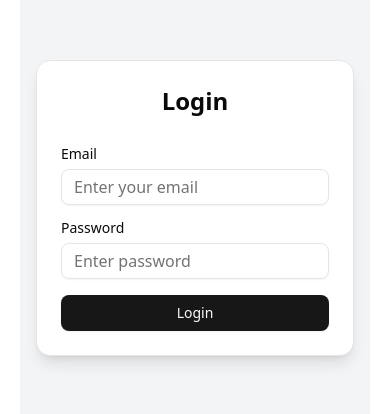
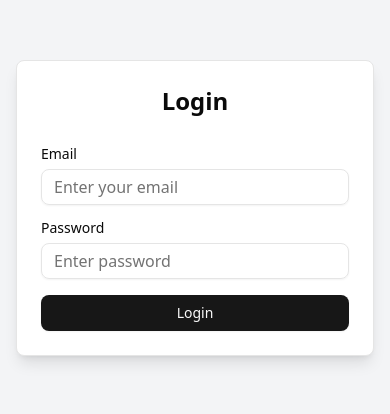
Before and after one commit to Nasif28/Multibrand, a React (Vite) app: page /login in a window 390 px wide. Shown: the part 214-628 px from the top of the page. Built offline with nearby package versions, Linux system fonts and the light colour scheme.

Commit message:
add _redirects file; update App component structure and Card styling; adjust Dashboard layout for improved spacing

```diff
--- a/src/App.jsx
+++ b/src/App.jsx
@@ -7,7 +7,7 @@ import Users from "./pages/Users";
 
 const App = () => {
   return (
-    <div className="myContainer">
+    <div >
       <Routes>
         <Route path="/" element={<Navigate to="/login" />} />
         <Route path="/login" element={<Login />} />
--- a/src/components/ui/card.jsx
+++ b/src/components/ui/card.jsx
@@ -10,7 +10,7 @@ function Card({
     (<div
       data-slot="card"
       className={cn(
-        "bg-card text-card-foreground flex flex-col gap-6 rounded-xl border py-6 shadow-sm",
+        "bg-card text-card-foreground flex flex-col gap-6 rounded-md border py-6 shadow-sm",
         className
       )}
       {...props} />)
--- a/src/pages/Dashboard.jsx
+++ b/src/pages/Dashboard.jsx
@@ -6,7 +6,7 @@ import React from "react";
 
 const Dashboard = () => {
   return (
-    <div className="grid gap-6 md:grid-cols-2">
+    <div className="grid gap-3 md:grid-cols-2">
       <UsersByYearBarChart />
       <UserStatusPieChart />
       <EmailDomainDonutChart />
```
Also changed, not shown: 1 other file (tests, documents, lock files or other folders).
